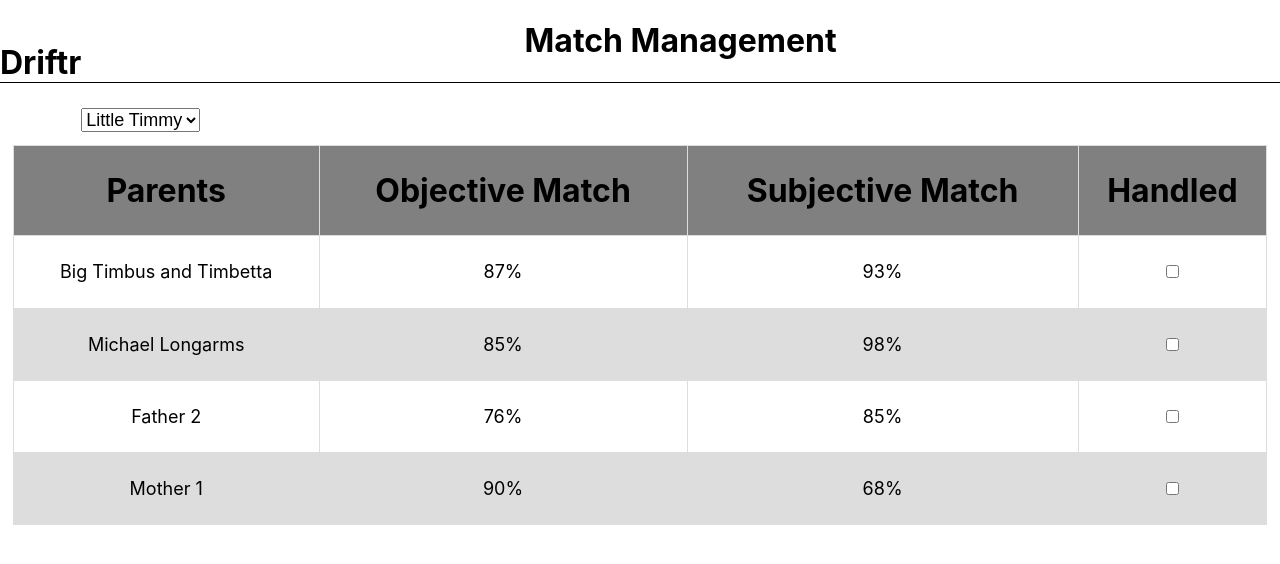
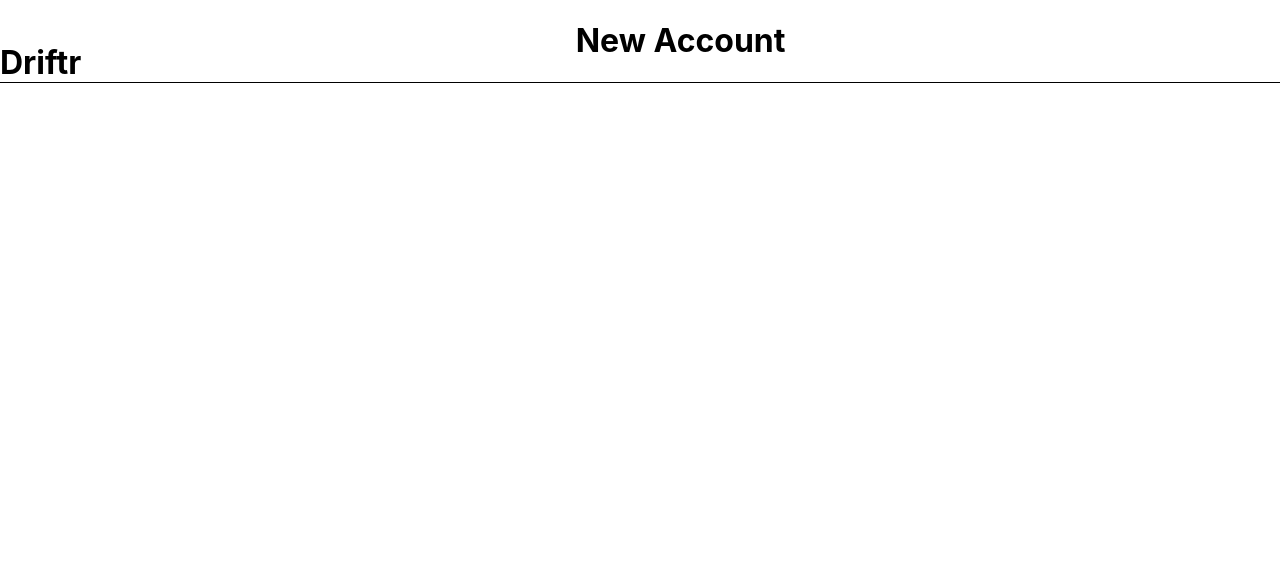
Before and after one commit to matedro/444_driftr, a React (Create React App) app: page / in a window 1280 px wide. Shown: the top 564 px of the page. Built offline with nearby package versions, Linux system fonts and the light colour scheme.

Commit message:
basic account creation page

```diff
--- a/src/App.js
+++ b/src/App.js
@@ -2,10 +2,11 @@ import React from 'react';
 import logo from './logo.svg';
 import './App.css';
 import Matches from './faciliation/Matches.js'
+import Create from './faciliation/Create.js'
 
 function App() {
   return (
-    <Matches />
+    <Create />
   );
 }
 
--- /dev/null
+++ b/src/faciliation/Create.js
@@ -0,0 +1,17 @@
+import React from 'react'
+
+function Create() {
+    return (
+        <div className="faciliationNewAccount">
+            <header>
+                <h1 className="headerLogo">Driftr</h1>
+                <h1>New Account</h1>
+            </header>
+            <form>
+
+            </form>
+        </div>
+    )
+}
+
+export default Create;
```
